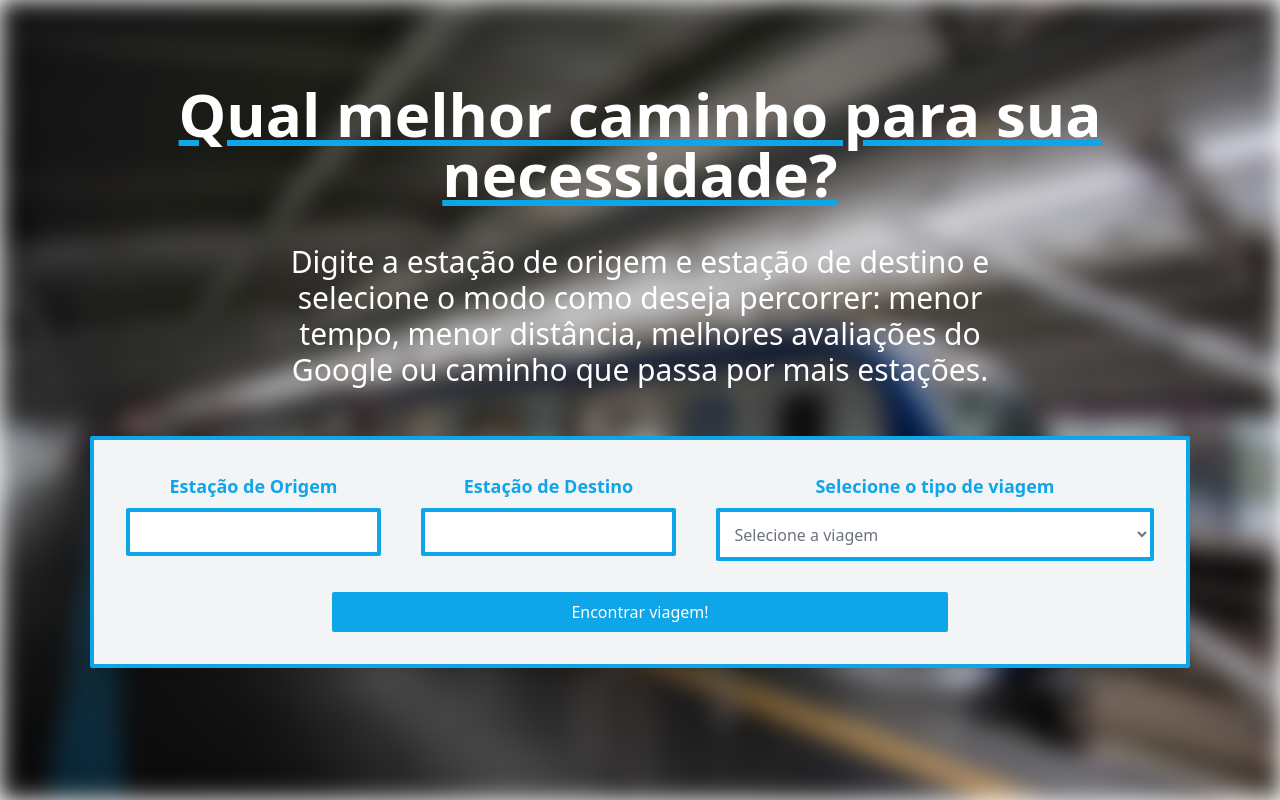
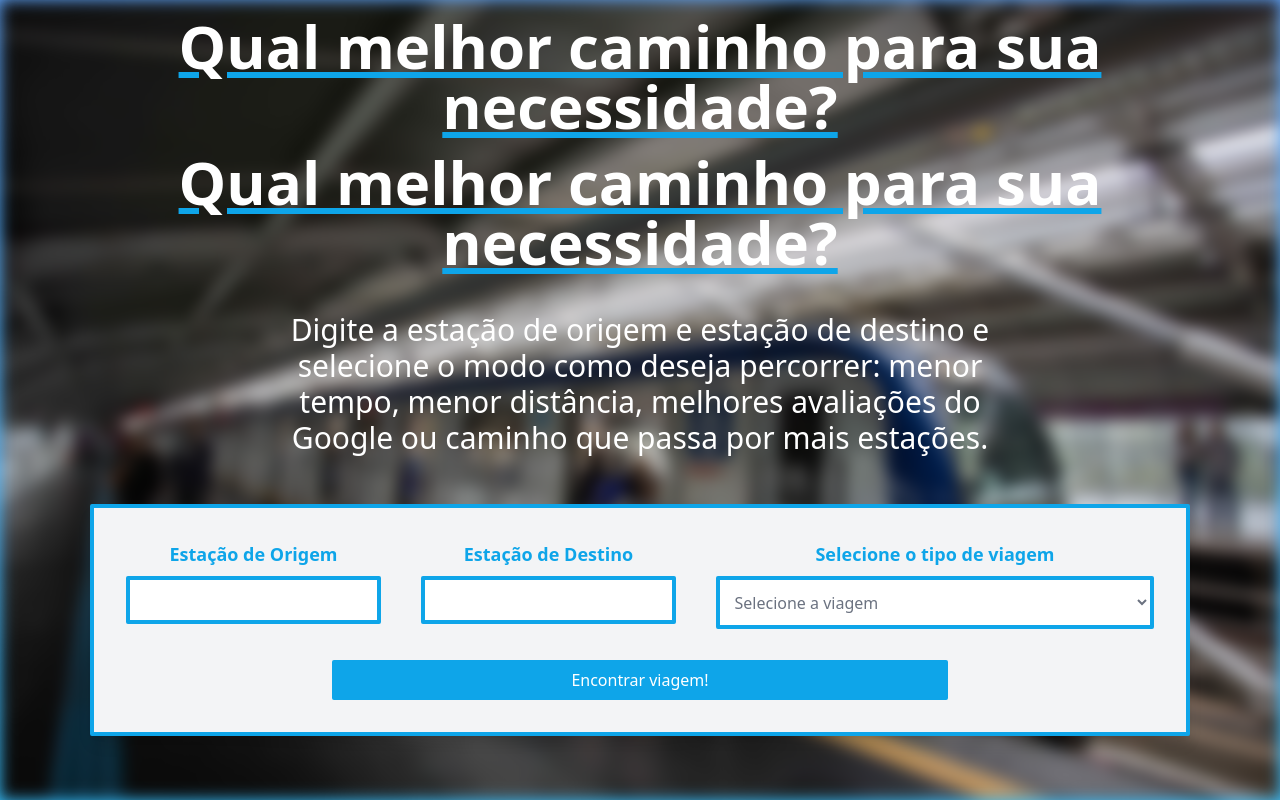
Before and after one commit to iTzFabregas/SP-subway-heuristic-search, a React (Vite) app in the folder site/frontend/: page / in a window 1280 px wide. Built offline with nearby package versions, Linux system fonts and the light colour scheme.

Commit message:
style: change background color and add a title in stations div

```diff
--- a/site/frontend/src/App.jsx
+++ b/site/frontend/src/App.jsx
@@ -42,11 +42,14 @@ function App() {
 
 
     return (
-        <div className="flex flex-col items-center">
+        <div className="flex flex-col items-center bg-gradient-to-b from-blue-400 to-sky-400">
             <div className="flex flex-col items-center relative w-full h-screen">
-                <div className="absolute inset-0 bg-03 bg-center bg-cover filter blur-md"></div>
+                <div className="absolute inset-0 bg-03 bg-center bg-cover filter blur"></div>
                 <div className="flex flex-col justify-center items-center h-full text-white text-center relative w-3/4">
-                    <h1 className="text-6xl font-bold mb-4 relative z-10 underline decoration-sky-500">
+                     <h1 className="text-6xl font-bold mb-4 relative z-10 underline decoration-sky-500">
+                        Qual melhor caminho para sua necessidade?
+                    </h1>
+                   <h1 className="text-6xl font-bold mb-4 relative z-10 underline decoration-sky-500">
                         Qual melhor caminho para sua necessidade?
                     </h1>
                     <p className="text-3xl relative z-10 w-3/4 mt-6">
@@ -76,7 +79,6 @@ function App() {
                             </div>
                         </div>
                         <button className="bg-sky-500 p-2 w-3/5 rounded-sm hover:bg-blue-600 transition duration-300 text-white" onClick={handleClick} disabled={status === 'loading'}>Encontrar viagem!</button>
-
                     </div>
                 </div>
                 {status !== 'idle' &&
@@ -86,7 +88,7 @@ function App() {
             </div>
 
             {status !== 'idle' &&
-                <div className="flex flex-col my-12 p-10 w-3/4 h-fit bg-neutral-100 rounded-3xl shadow-xl items-center justify-center">
+                <div className="flex flex-col my-12 p-10 w-3/4 h-fit bg-neutral-100 rounded-1xl shadow-xl items-center justify-center">
                     {status === 'loading' && <p>LOADING...</p>}
                     {status === 'error' && <p>ERROR...</p>}
 
--- a/site/frontend/src/components/Stations.jsx
+++ b/site/frontend/src/components/Stations.jsx
@@ -13,8 +13,12 @@ export default function Stations(info) {
     }
 
     return (
-        <div className="flex flex-col items-center justify-center gap-4 mb-10 px-16 pb-32 w-3/4 bg-neutral-100 rounded-3xl shadow-2xl">
-            {stations.map((station) => {
+        <div className="flex flex-col items-center justify-center gap-4 mb-10 px-16 pb-32 w-11/12 bg-neutral-100 rounded-1xl shadow-2xl">
+        <h1 className="text-4xl font-bold mt-12 z-10 text-center underline decoration-sky-500">
+            Navegue pelas estações ideais
+        </h1>
+
+        {stations.map((station) => {
                 return (
                     <div className={`flex flex-col xl:flex-row gap-4 bg-gray-100 border-4 border-sky-500 rounded-sm shadow-lg mx-10 mt-20 w-3/4 p-3 transform hover:shadow-2xl transition duration-300`}>
                         <div>
```
